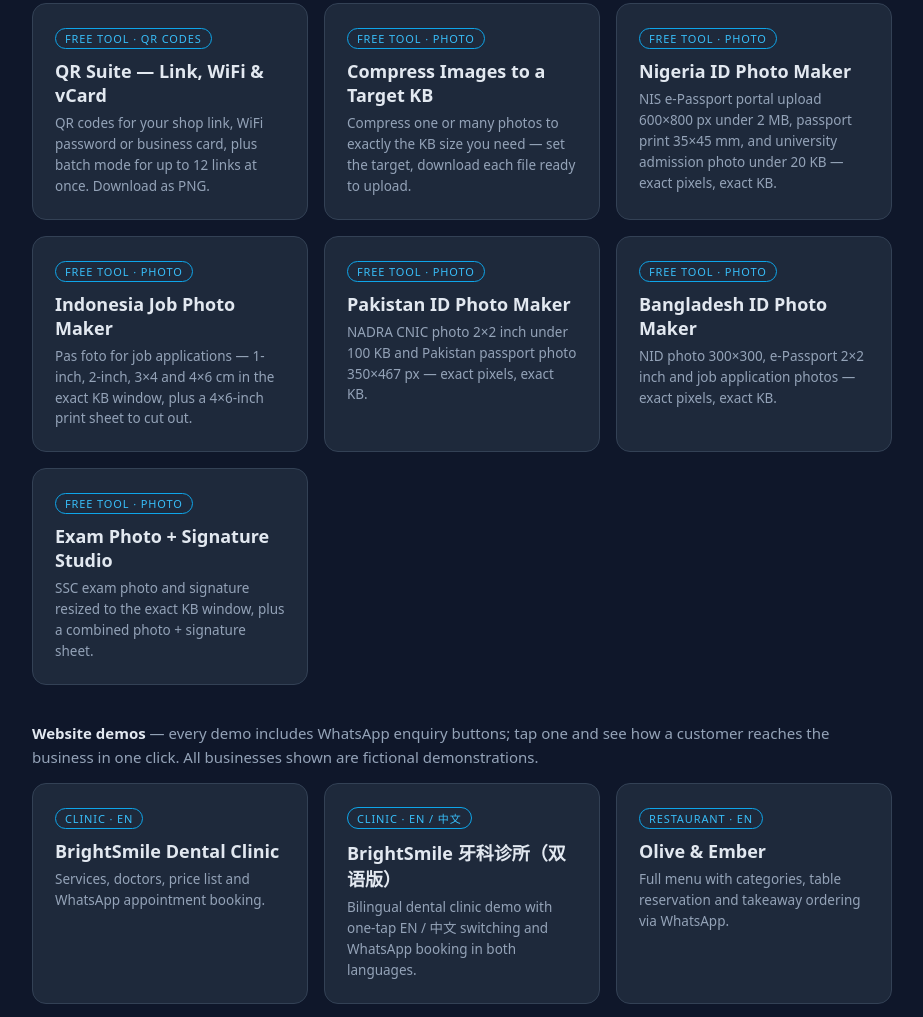
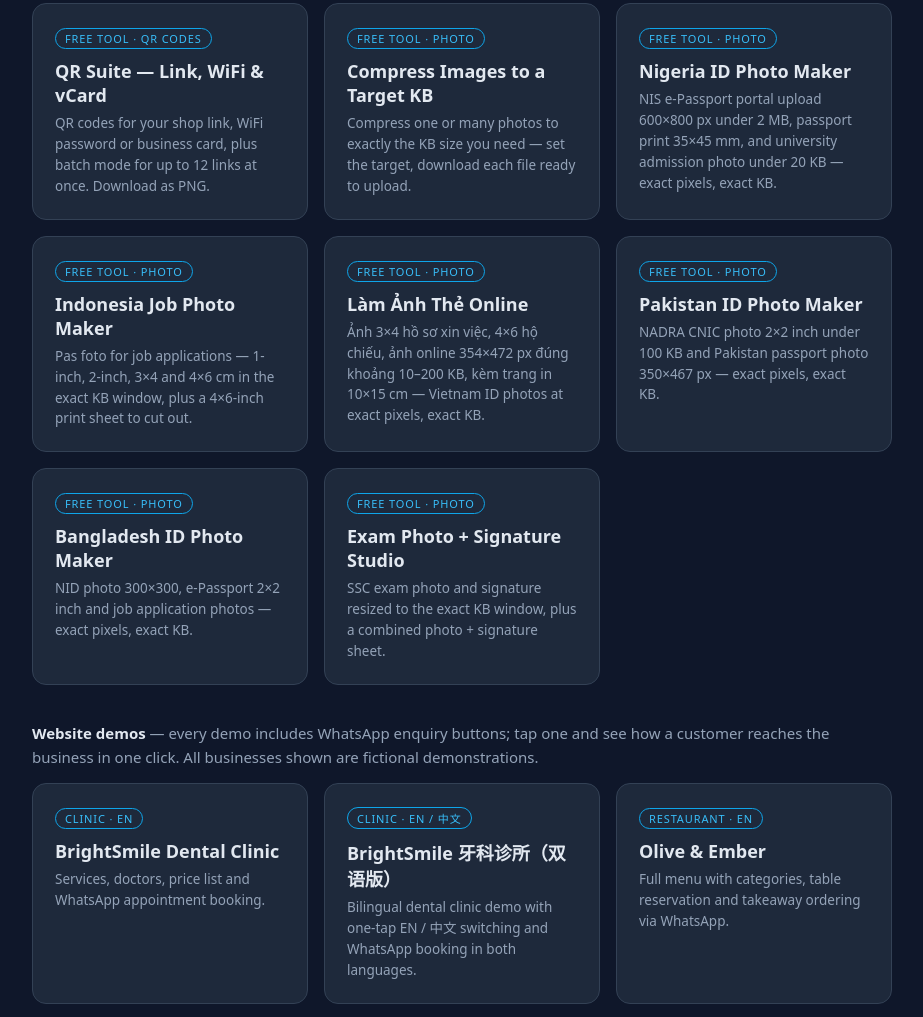
Before and after one commit to sirtang71-collab/smb-demos, a plain HTML site: page index.html in a window 1280 px wide. Shown: the part 935-1952 px from the top of the page, without its empty margins (178-1101 px from the left). Drawn offline with Linux system fonts and the light colour scheme.

Commit message:
Complete id-photo-vn upload (css/js) and add hub card

```diff
--- a/index.html
+++ b/index.html
@@ -90,6 +90,11 @@
       <h2>Indonesia Job Photo Maker</h2>
       <p>Pas foto for job applications — 1-inch, 2-inch, 3×4 and 4×6 cm in the exact KB window, plus a 4×6-inch print sheet to cut out.</p>
     </a>
+    <a class="card" href="id-photo-vn/">
+      <span class="tag">Free Tool · Photo</span>
+      <h2>Làm Ảnh Thẻ Online</h2>
+      <p>Ảnh 3×4 hồ sơ xin việc, 4×6 hộ chiếu, ảnh online 354×472 px đúng khoảng 10–200 KB, kèm trang in 10×15 cm — Vietnam ID photos at exact pixels, exact KB.</p>
+    </a>
     <a class="card" href="id-photo-pk/">
       <span class="tag">Free Tool · Photo</span>
       <h2>Pakistan ID Photo Maker</h2>
```
